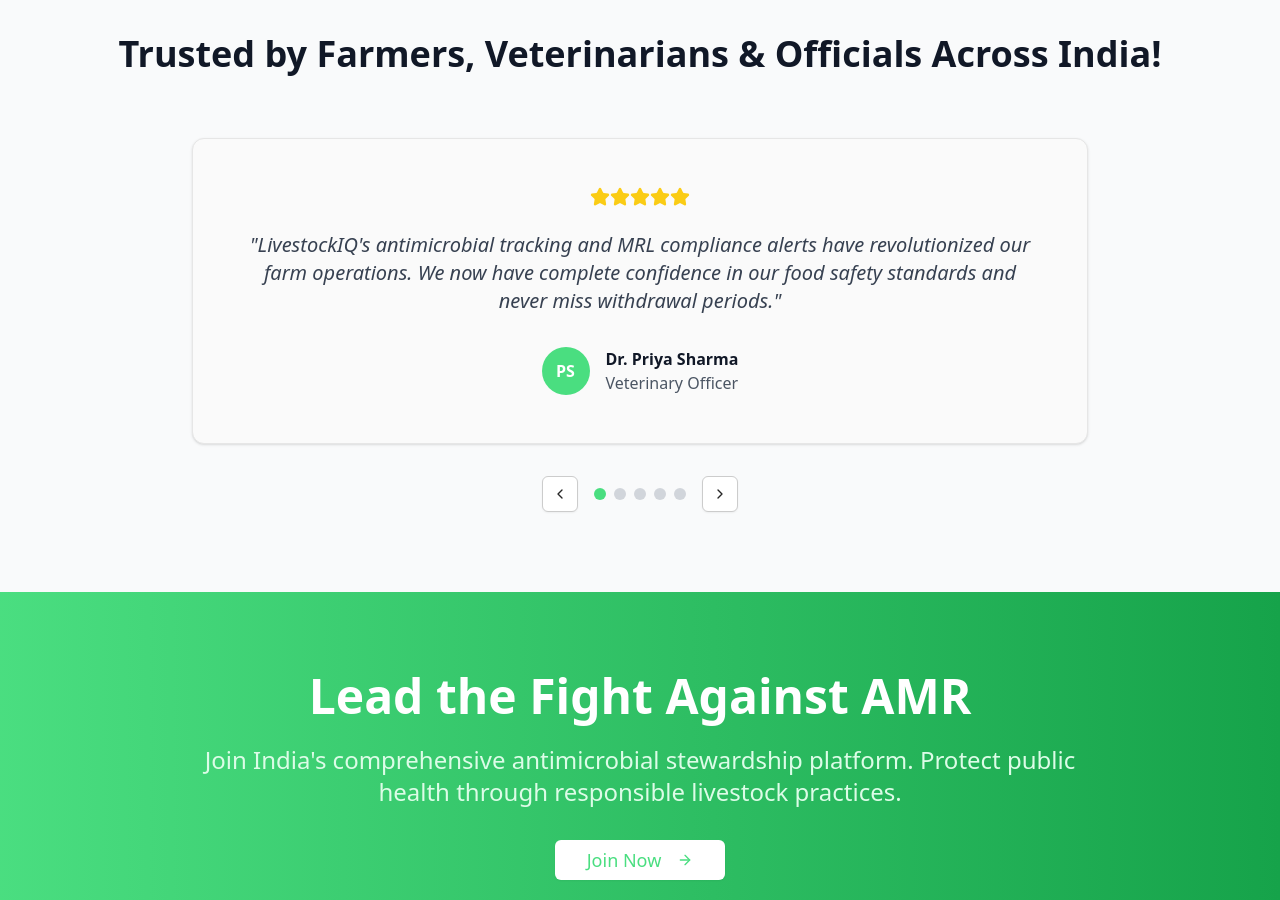
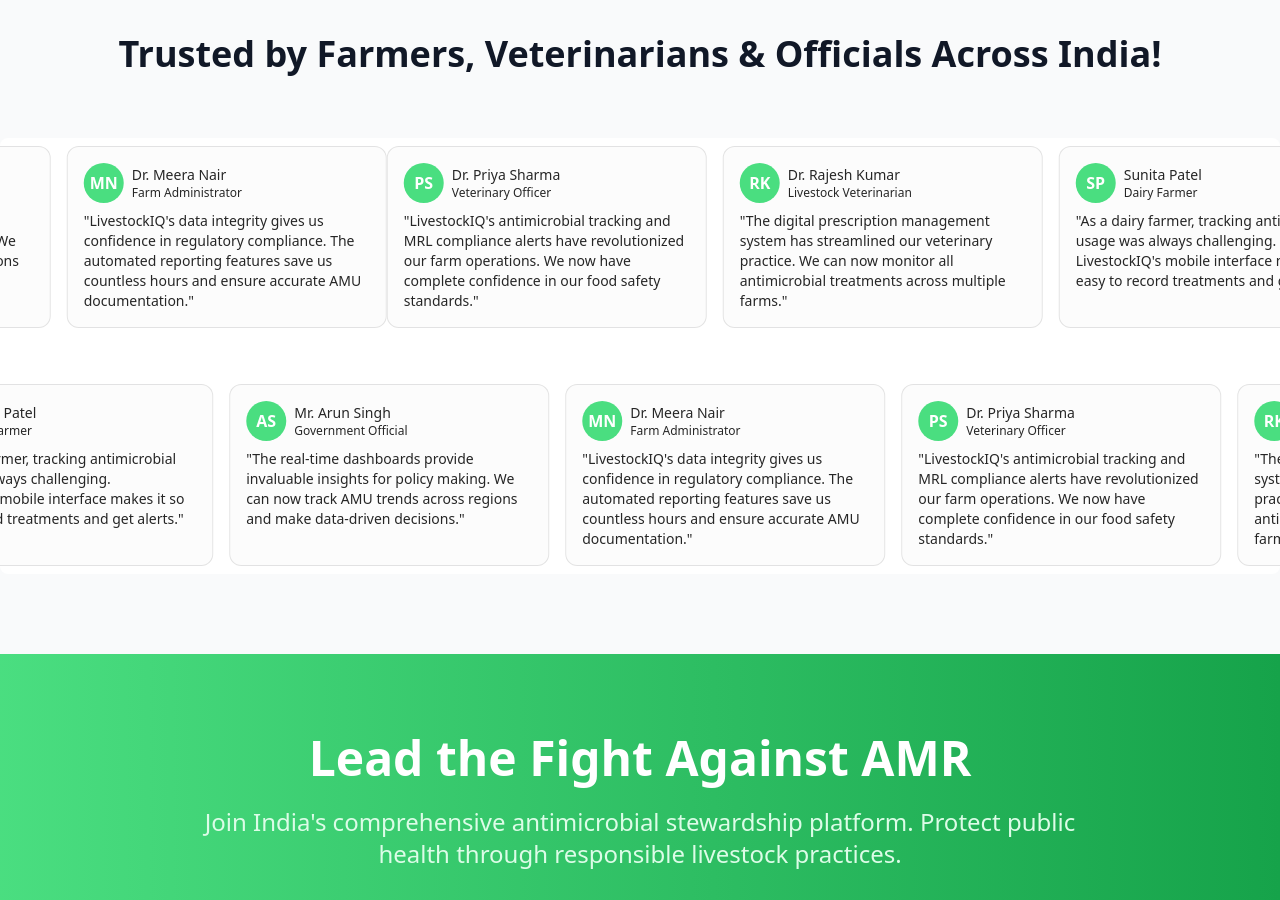
Before and after one commit to Deb-Karmakar/LivestockIQ, a React (Vite) app in the folder Frontend/LivestockIQ/: page / in a window 1280 px wide. Shown: the part 4020-4920 px from the top of the page. Built offline with nearby package versions, Linux system fonts and the light colour scheme.

Commit message:
Initial commit: Complete LivestockIQ application with Backend API and Frontend React app

```diff
--- a/Frontend/LivestockIQ/src/components/TestimonialsSection.tsx
+++ b/Frontend/LivestockIQ/src/components/TestimonialsSection.tsx
@@ -1,141 +1,91 @@
-import { useState } from 'react';
-import { Card } from '@/components/ui/card';
-import { Button } from '@/components/ui/button';
-import { ChevronLeft, ChevronRight, Star } from 'lucide-react';
-
-const TestimonialsSection = () => {
-  const [currentIndex, setCurrentIndex] = useState(0);
+import React from 'react';
+import { Marquee } from '@/components/ui/Marquee'; // CORRECTED IMPORT
+import { Star } from 'lucide-react';
+import { cn } from '@/lib/utils';
 
 const testimonials = [
   {
-      content: "LivestockIQ's antimicrobial tracking and MRL compliance alerts have revolutionized our farm operations. We now have complete confidence in our food safety standards and never miss withdrawal periods.",
+    content: "LivestockIQ's antimicrobial tracking and MRL compliance alerts have revolutionized our farm operations. We now have complete confidence in our food safety standards.",
     author: "Dr. Priya Sharma",
     role: "Veterinary Officer",
     initials: "PS",
-      rating: 5,
   },
   {
-      content: "The digital prescription management system has streamlined our veterinary practice. We can now monitor all antimicrobial treatments across multiple farms and ensure proper stewardship.",
+    content: "The digital prescription management system has streamlined our veterinary practice. We can now monitor all antimicrobial treatments across multiple farms.",
     author: "Dr. Rajesh Kumar",
     role: "Livestock Veterinarian",
     initials: "RK",
-      rating: 5,
   },
   {
-      content: "As a dairy farmer, tracking antimicrobial usage was always challenging. LivestockIQ's mobile interface makes it so easy to record treatments and get alerts for withdrawal periods.",
+    content: "As a dairy farmer, tracking antimicrobial usage was always challenging. LivestockIQ's mobile interface makes it so easy to record treatments and get alerts.",
     author: "Sunita Patel",
     role: "Dairy Farmer",
     initials: "SP",
-      rating: 5,
   },
   {
-      content: "The real-time dashboards provide invaluable insights for policy making. We can now track AMU trends across regions and make data-driven decisions for antimicrobial resistance mitigation.",
+    content: "The real-time dashboards provide invaluable insights for policy making. We can now track AMU trends across regions and make data-driven decisions.",
     author: "Mr. Arun Singh",
     role: "Government Official",
     initials: "AS",
-      rating: 5,
   },
   {
-      content: "LivestockIQ's blockchain-secured data integrity gives us confidence in regulatory compliance. The automated reporting features save us countless hours and ensure accurate AMU documentation.",
+    content: "LivestockIQ's data integrity gives us confidence in regulatory compliance. The automated reporting features save us countless hours and ensure accurate AMU documentation.",
     author: "Dr. Meera Nair",
     role: "Farm Administrator",
     initials: "MN",
-      rating: 5,
   },
 ];
 
-  const nextTestimonial = () => {
-    setCurrentIndex((prev) => (prev + 1) % testimonials.length);
-    console.log('Next testimonial clicked');
-  };
+const TestimonialCard = ({ content, author, role, initials }) => (
+  <figure className={cn(
+    "relative w-80 cursor-pointer overflow-hidden rounded-xl border p-4",
+    "border-gray-950/[.1] bg-gray-950/[.01] hover:bg-gray-950/[.05]",
+    "dark:border-gray-50/[.1] dark:bg-gray-50/[.10] dark:hover:bg-gray-50/[.15]"
+  )}>
+    <div className="flex flex-row items-center gap-2">
+      <div className="w-10 h-10 bg-primary text-white rounded-full flex items-center justify-center font-semibold flex-shrink-0">
+        {initials}
+      </div>
+      <div className="flex flex-col">
+        <figcaption className="text-sm font-medium dark:text-white">
+          {author}
+        </figcaption>
+        <p className="text-xs font-medium dark:text-white/40">{role}</p>
+      </div>
+    </div>
+    <blockquote className="mt-2 text-sm">"{content}"</blockquote>
+  </figure>
+);
 
-  const prevTestimonial = () => {
-    setCurrentIndex((prev) => (prev - 1 + testimonials.length) % testimonials.length);
-    console.log('Previous testimonial clicked');
-  };
-
+const TestimonialsSection = () => {
   return (
     <section className="py-20 bg-gray-50">
       <div className="max-w-7xl mx-auto px-4 sm:px-6 lg:px-8">
-        {/* Section Header */}
         <div className="text-center mb-16">
           <h2 className="text-3xl lg:text-4xl font-bold text-gray-900 mb-4">
             Trusted by Farmers, Veterinarians & Officials Across India!
           </h2>
         </div>
-
-        {/* Testimonial Carousel */}
-        <div className="relative max-w-4xl mx-auto">
-          <Card className="p-8 lg:p-12 text-center">
-            {/* Stars */}
-            <div className="flex justify-center mb-6">
-              {[...Array(testimonials[currentIndex].rating)].map((_, i) => (
-                <Star key={i} className="h-5 w-5 text-yellow-400 fill-current" />
-              ))}
       </div>
 
-            {/* Quote */}
-            <blockquote className="text-lg lg:text-xl text-gray-700 leading-relaxed mb-8 italic">
-              "{testimonials[currentIndex].content}"
-            </blockquote>
+      <div className="relative flex flex-col h-full w-full items-center justify-center overflow-hidden rounded-lg bg-background gap-10">
+        {/* First marquee - Right to Left */}
+        <Marquee pauseOnHover className="[--duration:90s]">
+          {testimonials.map((testimonial) => (
+            <TestimonialCard key={testimonial.author} {...testimonial} />
+          ))}
+        </Marquee>
 
-            {/* Author */}
-            <div className="flex items-center justify-center space-x-4">
-              <div className="w-12 h-12 bg-primary text-white rounded-full flex items-center justify-center font-semibold">
-                {testimonials[currentIndex].initials}
-              </div>
-              <div className="text-left">
-                <div className="font-semibold text-gray-900">
-                  {testimonials[currentIndex].author}
-                </div>
-                <div className="text-gray-600">
-                  {testimonials[currentIndex].role}
-                </div>
-              </div>
-            </div>
-          </Card>
-
-          {/* Navigation */}
-          <div className="flex justify-center items-center mt-8 space-x-4">
-            <Button
-              variant="outline"
-              size="icon"
-              onClick={prevTestimonial}
-              data-testid="button-prev-testimonial"
-            >
-              <ChevronLeft className="h-4 w-4" />
-            </Button>
-
-            {/* Dots */}
-            <div className="flex space-x-2">
-              {testimonials.map((_, index) => (
-                <button
-                  key={index}
-                  className={`w-3 h-3 rounded-full transition-colors ${
-                    index === currentIndex ? 'bg-primary' : 'bg-gray-300'
-                  }`}
-                  onClick={() => {
-                    setCurrentIndex(index);
-                    console.log(`Testimonial ${index + 1} selected`);
-                  }}
-                  data-testid={`testimonial-dot-${index}`}
-                />
+        {/* Second marquee - Left to Right (reverse) */}
+        <Marquee reverse pauseOnHover className="[--duration:90s]">
+          {testimonials.map((testimonial, idx) => (
+            <TestimonialCard key={`reverse-${idx}`} {...testimonial} />
           ))}
-            </div>
-
-            <Button
-              variant="outline"
-              size="icon"
-              onClick={nextTestimonial}
-              data-testid="button-next-testimonial"
-            >
-              <ChevronRight className="h-4 w-4" />
-            </Button>
-          </div>
-        </div>
+        </Marquee>
       </div>
     </section>
   );
 };
 
+
 export default TestimonialsSection;
--- /dev/null
+++ b/Frontend/LivestockIQ/src/components/ui/marquee.jsx
@@ -0,0 +1,59 @@
+import { cn } from "@/lib/utils";
+import React from "react";
+
+export function Marquee({
+  className,
+  reverse = false,
+  pauseOnHover = false,
+  children,
+  vertical = false,
+  repeat = 4,
+  ...props
+}) {
+  return (
+    <div
+      {...props}
+      className={cn(
+        "group flex overflow-hidden p-2 [--duration:40s] [--gap:1rem]",
+        {
+          "flex-row": !vertical,
+          "flex-col": vertical,
+        },
+        className
+      )}
+    >
+      {/* The first animated track */}
+      <div
+        className={cn("flex shrink-0 justify-around [gap:var(--gap)]", {
+          "animate-marquee flex-row": !vertical && !reverse,
+          "animate-marquee-reverse flex-row": !vertical && reverse,
+          "animate-marquee-vertical flex-col": vertical,
+          "group-hover:[animation-play-state:paused]": pauseOnHover,
+        })}
+      >
+        {Array(repeat)
+          .fill(0)
+          .map((_, i) => (
+            <React.Fragment key={i}>{children}</React.Fragment>
+          ))}
+      </div>
+
+      {/* The second animated track (for the seamless loop) */}
+      <div
+        className={cn("flex shrink-0 justify-around [gap:var(--gap)]", {
+          "animate-marquee flex-row": !vertical && !reverse,
+          "animate-marquee-reverse flex-row": !vertical && reverse,
+          "animate-marquee-vertical flex-col": vertical,
+          "group-hover:[animation-play-state:paused]": pauseOnHover,
+        })}
+        aria-hidden="true"
+      >
+        {Array(repeat)
+          .fill(0)
+          .map((_, i) => (
+            <React.Fragment key={i}>{children}</React.Fragment>
+          ))}
+      </div>
+    </div>
+  );
+}
--- a/Frontend/LivestockIQ/src/index.css
+++ b/Frontend/LivestockIQ/src/index.css
@@ -58,6 +58,10 @@
     --chart-4: 280 65% 60%;
     --chart-5: 340 75% 55%
   }
+  .theme {
+    --animate-marquee: marquee var(--duration) infinite linear;
+    --animate-marquee-vertical: marquee-vertical var(--duration) linear infinite
+  }
 }
 
 @layer base {
@@ -68,7 +72,6 @@
     @apply bg-background text-foreground;
   }
 }
-
 
 @tailwind base;
 @tailwind components;
@@ -329,7 +332,6 @@
 
   .no-default-active-elevate {}
 
-
   /**
    * Toggleable backgrounds go behind the content. Hoverable/active goes on top.
    * This way they can stack/compound. Both will overlap the parent's borders!
@@ -411,3 +413,40 @@
     background-position: 0% 50%;
   }
 }
+
+@theme inline {
+  @keyframes marquee {
+  from {
+    transform: translateX(0);
+    }
+  to {
+    transform: translateX(calc(-100% - var(--gap)));
+    }
+  }
+  @keyframes marquee-vertical {
+  from {
+    transform: translateY(0);
+    }
+  to {
+    transform: translateY(calc(-100% - var(--gap)));
+    }
+  }
+}
+
+@keyframes marquee {
+  0% { transform: translateX(0); }
+  100% { transform: translateX(-50%); }
+}
+
+@keyframes marquee-reverse {
+  0% { transform: translateX(-50%); }
+  100% { transform: translateX(0); }
+}
+
+.animate-marquee {
+  animation: marquee var(--duration, 40s) linear infinite;
+}
+
+.animate-marquee-reverse {
+  animation: marquee-reverse var(--duration, 40s) linear infinite;
+}
--- a/Frontend/LivestockIQ/tailwind.config.js
+++ b/Frontend/LivestockIQ/tailwind.config.js
@@ -6,6 +6,18 @@
   	extend: {
 		animation: {
         'gradient-pan': 'gradient-pan 15s ease infinite',
+		marquee: "marquee var(--duration) linear infinite",
+        "marquee-vertical": "marquee-vertical var(--duration) linear infinite",
+      },
+      keyframes: {
+        marquee: {
+          from: { transform: "translateX(0)" },
+          to: { transform: "translateX(calc(-100% - var(--gap)))" },
+        },
+        "marquee-vertical": {
+          from: { transform: "translateY(0)" },
+          to: { transform: "translateY(calc(-100% - var(--gap)))" },
+        },
       },
   		borderRadius: {
   			lg: 'var(--radius)',
```
Also changed, not shown: Frontend/LivestockIQ/components.json. Lines whose indentation alone changed are shown as unchanged.
